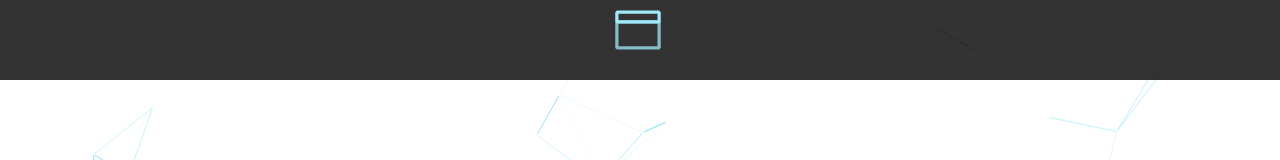
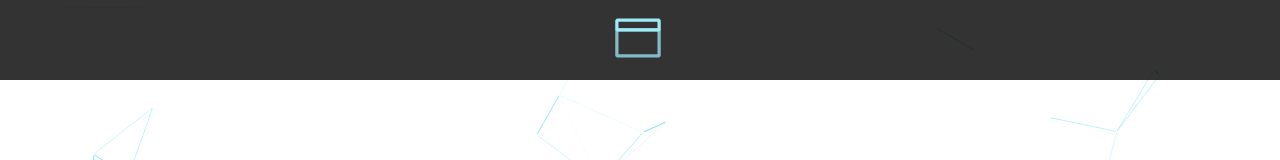
Before and after one commit to DerrekNguyen/Portfolio, a React (Vite) app in the folder portfolio/: page /home in a window 1280 px wide. Shown: the top 160 px of the page. Built offline with nearby package versions, Linux system fonts and the light colour scheme.

Commit message:
progress :)

```diff
--- a/portfolio/src/styles/navBar.css
+++ b/portfolio/src/styles/navBar.css
@@ -36,7 +36,7 @@
     border: none;
 }
 
-.navItem:hover button {
+.navItem:hover  {
     background: #2e2e2e;
 }
 
@@ -44,13 +44,15 @@
     height: 100%;
     max-height: 10vh;
     width: auto;
-    transition: opacity 0.3s ease;
+    transform: translateY(1vh);
+    transition: transform 0.3s ease;
 }
 
 .navItem:hover img {
     height: 100%;
     max-height: 10vh;
     width: auto;
+    transform: translateY(0vh);
 }
 
 .navItem p {
@@ -62,7 +64,7 @@
     color: white;
     transition: opacity 0.3s ease, transform 0.3s ease;
     opacity: 0;
-    transform: translateY(5px);
+    transform: translateY(1vh);
 }
 
 .navItem:hover p {
```
